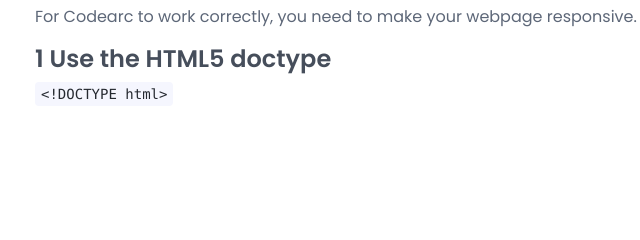
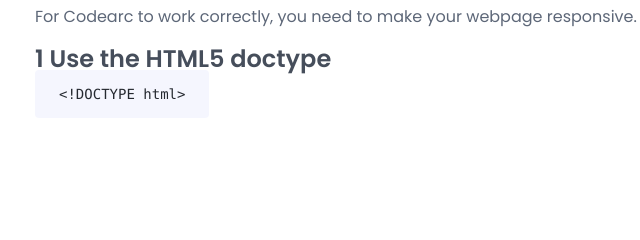
Before and after one commit to codearclab/codearc, a website: page _site/docs-pages/intro.html in a window 1280 px wide. Shown: the part 392-632 px from the top of the page, 309-949 px from the left. Drawn offline with Linux system fonts and the light colour scheme.

Commit message:
Update intro.html

```diff
--- a/_site/docs-pages/intro.html
+++ b/_site/docs-pages/intro.html
@@ -94,7 +94,7 @@
               <h2 class="mt-1">Code Requirement</h2>
               <p>For Codearc to work correctly, you need to make your webpage responsive.</p>
               <h3 class="mt-2">1 Use the HTML5 doctype</h3>
-              <code class="mt-2 ml-3">&lt;!DOCTYPE html&gt;</code>
+              <code class="mt-2 ml-3 py-3 px-4">&lt;!DOCTYPE html&gt;</code>
             </p>
 					</section>
         </header>
```
